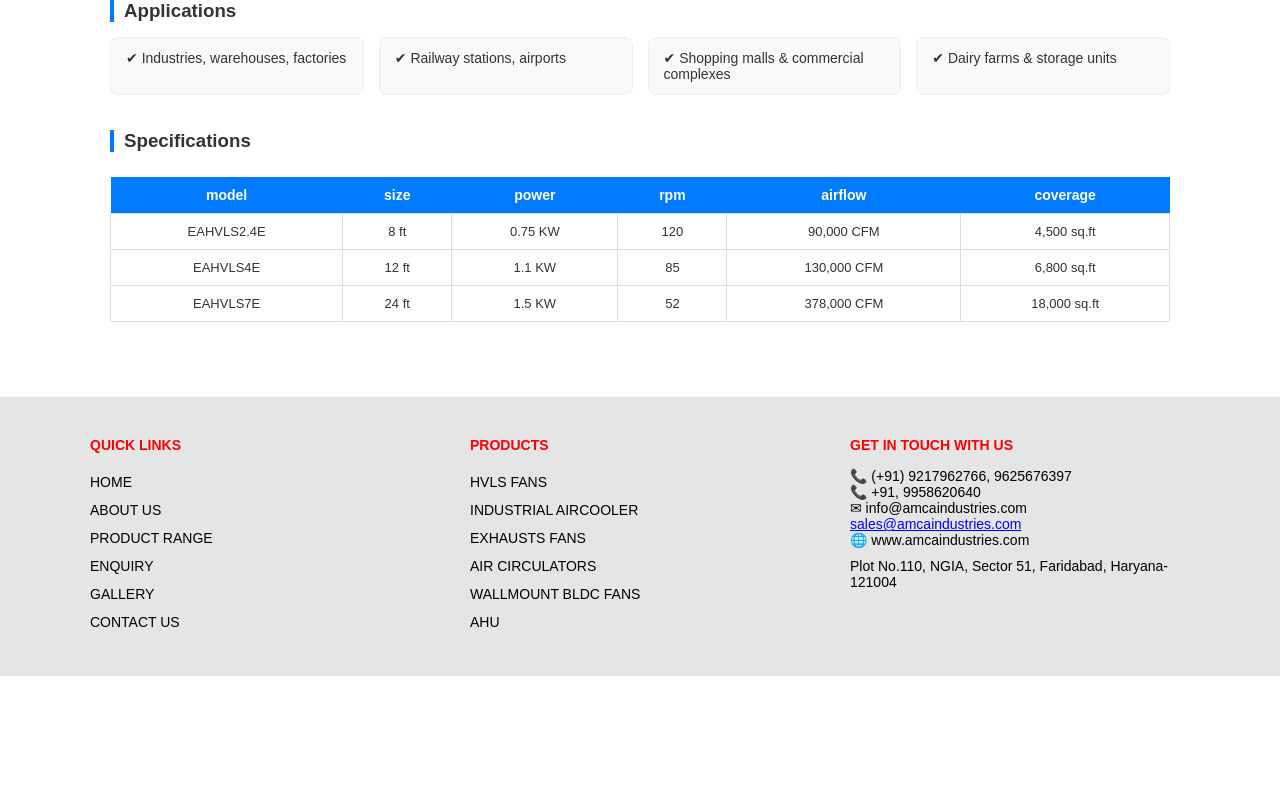
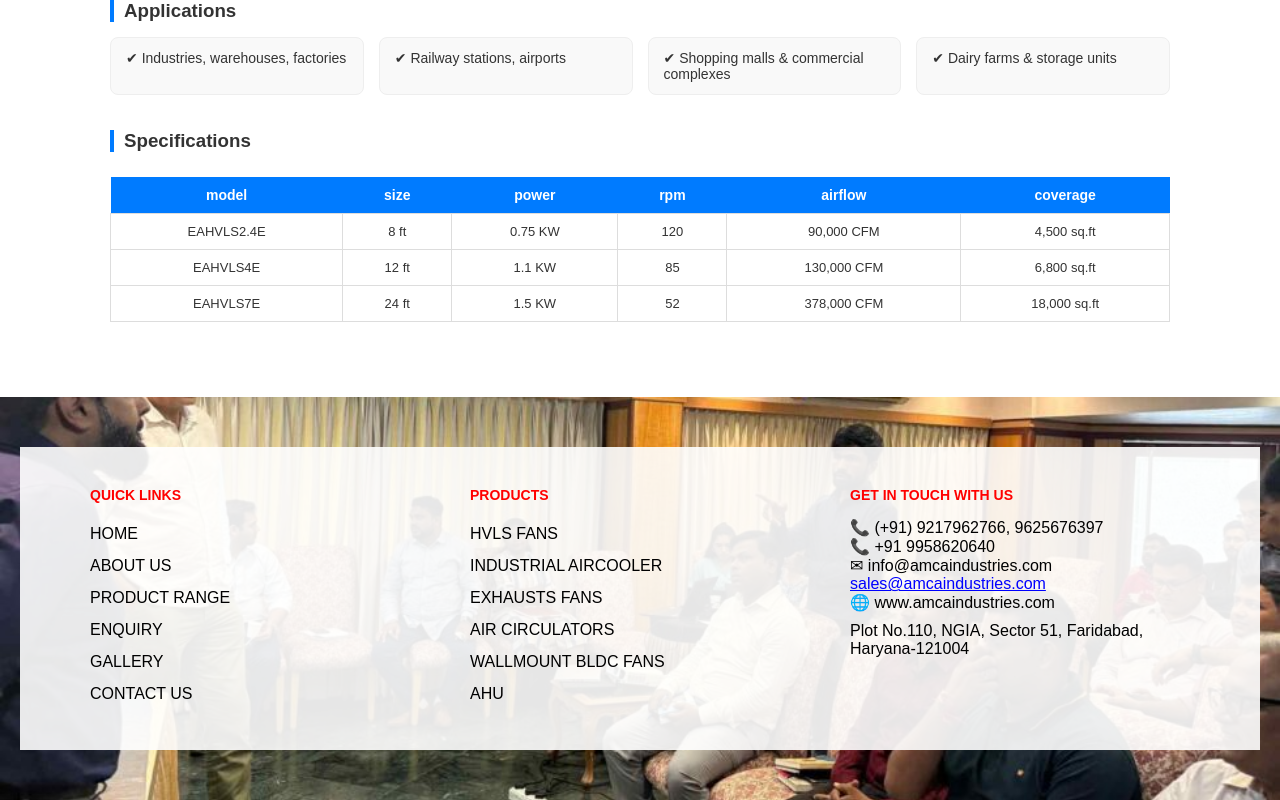
Before and after one commit to devxchaudhary01/Amca, a React (Vite) app: page /fan/1 in a window 1280 px wide. Shown: the part 1064-1864 px from the top of the page. Before the commit the page ends 1740 px from the top, so only its background shows below. Built offline with nearby package versions, Linux system fonts and the light colour scheme.

Commit message:
footer update

```diff
--- a/src/components/Footer.jsx
+++ b/src/components/Footer.jsx
@@ -1,10 +1,18 @@
 import React from "react";
+import bg from "../assets/b1.jpg";
 
 const Footer = () => {
   return (
     <>
-      <footer style={styles.footer}>
-        <div style={styles.container}>
+      <footer
+        style={{
+          ...styles.footer,
+          backgroundImage: `url(${bg})`
+        }}
+      >
+        <div style={styles.overlay}>
+
+          <div className="footer-container" style={styles.container}>
 
             {/* QUICK LINKS */}
             <div style={styles.col}>
@@ -37,12 +45,10 @@ const Footer = () => {
               <h3 style={styles.heading}>GET IN TOUCH WITH US</h3>
 
               <p>📞 (+91) 9217962766, 9625676397</p>
-            <p>📞 +91, 9958620640</p>
+              <p>📞 +91 9958620640</p>
 
               <p>✉ info@amcaindustries.com</p>
-            <p style={{ color: "blue", textDecoration: "underline" }}>
-              sales@amcaindustries.com
-            </p>
+              <p style={styles.link}>sales@amcaindustries.com</p>
 
               <p>🌐 www.amcaindustries.com</p>
 
@@ -52,14 +58,35 @@ const Footer = () => {
             </div>
 
           </div>
+
+        </div>
       </footer>
 
-      {/* INTERNAL CSS */}
+      {/* RESPONSIVE CSS */}
       <style>{`
+        .footer-container {
+          display: flex;
+          justify-content: space-between;
+          gap: 40px;
+          flex-wrap: wrap;
+        }
+
         @media (max-width: 900px) {
           .footer-container {
             flex-direction: column;
             gap: 30px;
+            text-align: center;
+          }
+        }
+
+        @media (max-width: 500px) {
+          .footer-container h3 {
+            font-size: 13px;
+          }
+
+          .footer-container li,
+          .footer-container p {
+            font-size: 13px;
           }
         }
       `}</style>
@@ -69,20 +96,22 @@ const Footer = () => {
 
 const styles = {
   footer: {
-    background: "#e5e5e5",
-    padding: "40px 20px",
+    backgroundSize: "cover",
+    backgroundPosition: "center",
+    padding: "50px 20px",
     fontFamily: "Arial, sans-serif",
-    fontSize: "14px",
+    position: "relative",
     color: "#000"
+  },
+
+  overlay: {
+    background: "rgba(255,255,255,0.9)", // white overlay like image
+    padding: "40px 20px"
   },
 
   container: {
     maxWidth: "1100px",
-    margin: "auto",
-    display: "flex",
-    justifyContent: "space-between",
-    gap: "40px",
-    flexWrap: "wrap"
+    margin: "auto"
   },
 
   col: {
@@ -101,6 +130,12 @@ const styles = {
     listStyle: "none",
     padding: 0,
     lineHeight: "2"
+  },
+
+  link: {
+    color: "blue",
+    textDecoration: "underline",
+    cursor: "pointer"
   }
 };
 
```
Lines whose indentation alone changed are shown as unchanged.
